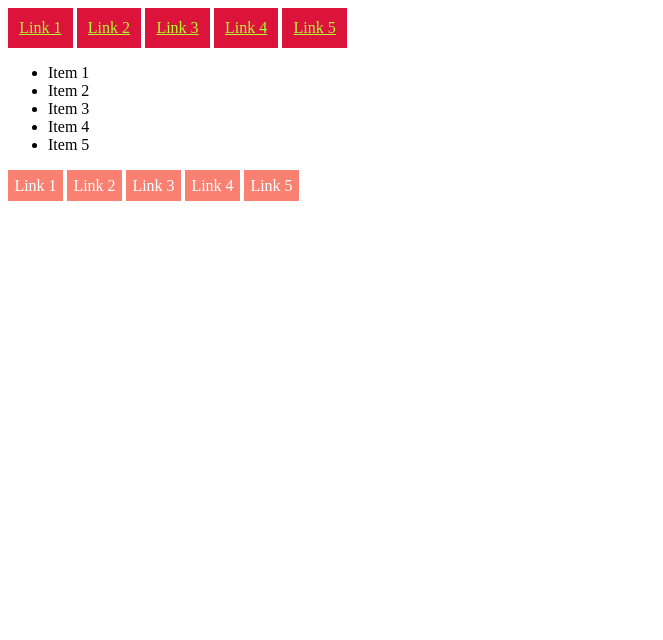
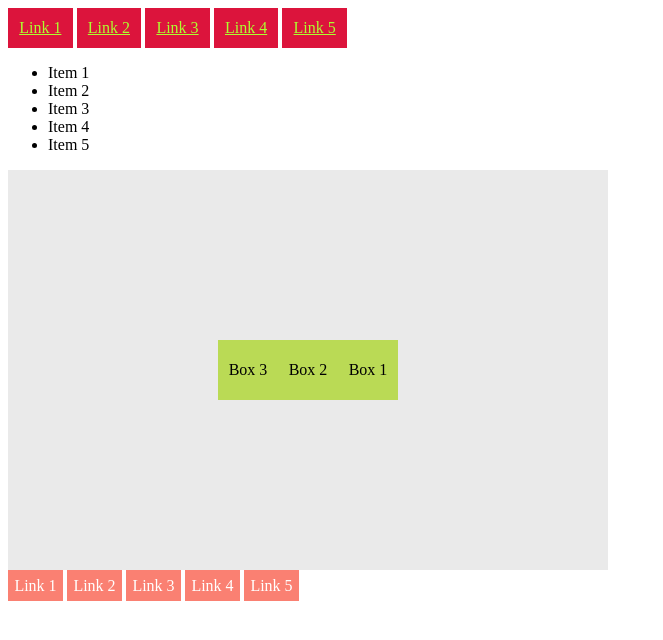
Before and after one commit to KelvinGemoyy/Sass, a plain HTML site: page latihan2.html in a window 1280 px wide. Shown: the whole page, without its empty margins (0-663 px from the left). Drawn offline with Linux system fonts and the light colour scheme.

Commit message:
,enyelesaikan progress hari ini

```diff
--- a/Sass/latihan2.scss
+++ b/Sass/latihan2.scss
@@ -37,3 +37,25 @@
 }
 
 // Argument Pada Mixin
+@mixin flex-box($direction: row, $space: center) {
+    display: flex;
+    justify-content:$space;
+    align-items: center;
+    flex-direction: $direction;
+}
+.container {
+    @include flex-box(row-reverse);
+
+    width: 600px;
+    height: 400px;
+    background-color: #eaeaea;
+
+    .box {
+        width: 60px;
+        height: 60px;
+        background-color: #bada55;
+        text-align: center;
+        line-height: 60px;
+
+    }
+}
--- a/latihan2.html
+++ b/latihan2.html
@@ -24,6 +24,12 @@
             <li>Item 4</li>
             <li>Item 5</li>
         </ul>
+
+        <div class="container">
+            <div class="box">Box 1</div>
+            <div class="box">Box 2</div>
+            <div class="box">Box 3</div>
+        </div>
     </div>
     <div class="footer">
         <ul>
```
Also changed, not shown: css/latihan2.css, 1 other file.
